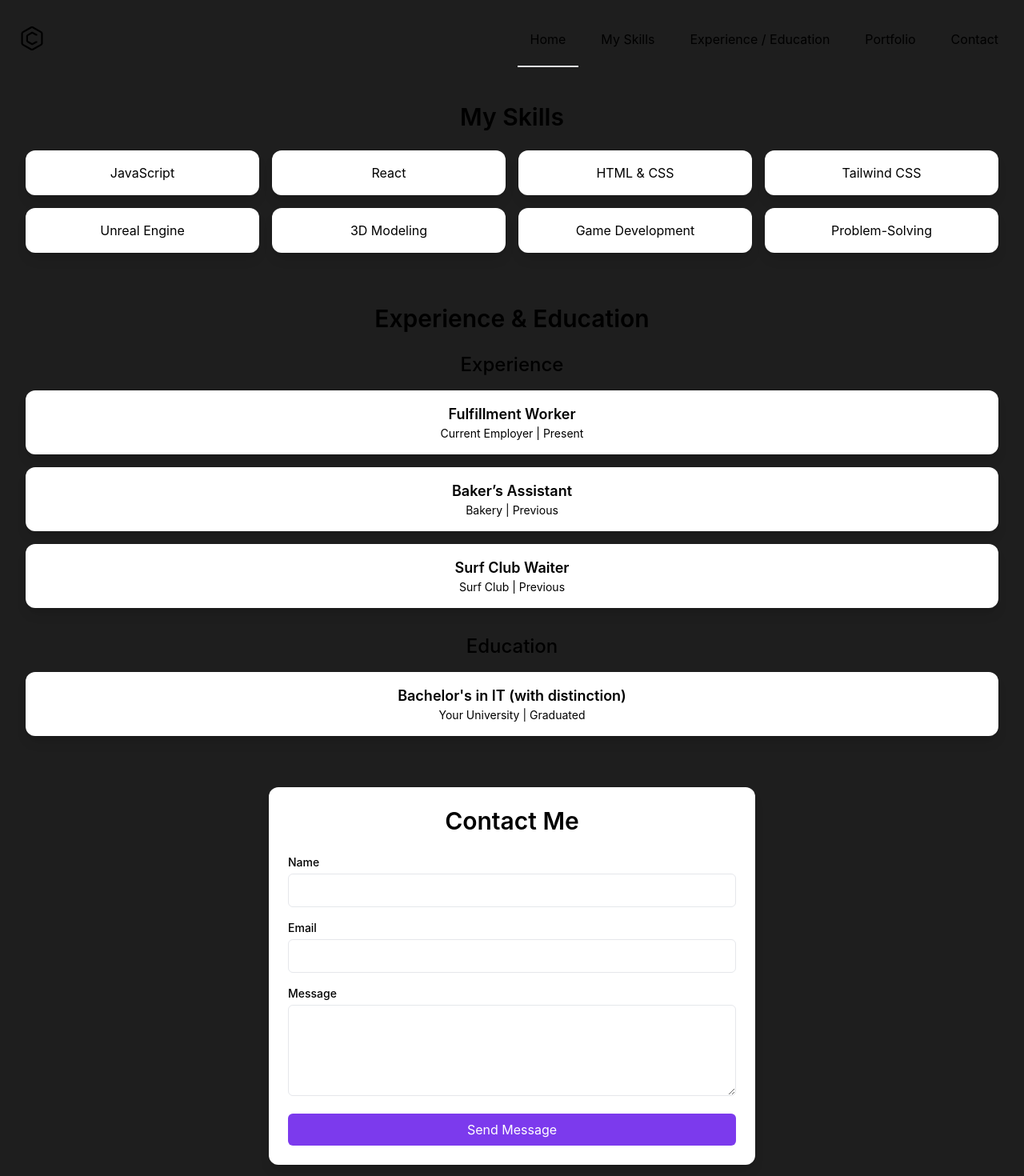
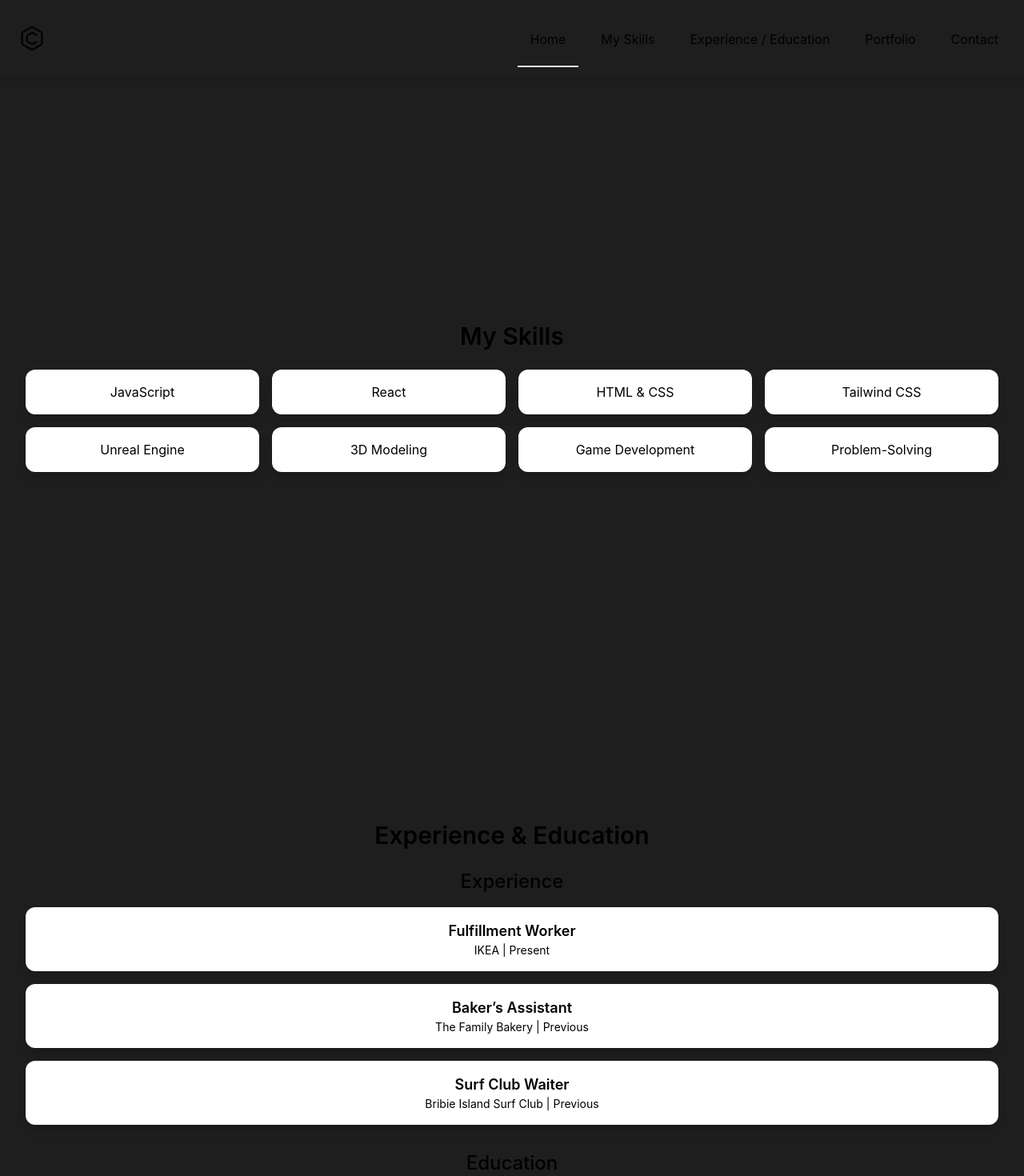
Before and after one commit to Git-DanD/dand-portfolio, a React (Create React App) app: page / in a window 1280 px wide. Shown: the top 1470 px of the page at 80% size. Built offline with nearby package versions, Linux system fonts and the light colour scheme.

Commit message:
added auto scroll on link press & fixes

```diff
--- a/src/Components/Contact.js
+++ b/src/Components/Contact.js
@@ -19,8 +19,11 @@ const Contact = () => {
   };
 
   return (
-    <section id="contact" className="p-8 dark:bg-gray-100 dark:text-gray-800">
-      <div className="container mx-auto flex flex-col items-center justify-center gap-12">
+    <section
+      id="contact"
+      className="p-8 dark:bg-gray-100 dark:text-gray-800 h-screen w-screen"
+    >
+      <div className="container mx-auto flex flex-col items-center justify-center gap-12 h-full">
         {/* Left Side - Contact Form */}
         <div className="w-full md:w-1/2 bg-white shadow-lg p-6 rounded-xl dark:bg-gray-200">
           <h2 className="text-3xl font-semibold dark:text-violet-600 mb-6 text-center">
--- a/src/Components/ExperienceEducation.js
+++ b/src/Components/ExperienceEducation.js
@@ -4,11 +4,19 @@ const ExperienceEducation = () => {
   const experience = [
     {
       role: "Fulfillment Worker",
-      company: "Current Employer",
+      company: "IKEA",
       year: "Present",
     },
-    { role: "Baker’s Assistant", company: "Bakery", year: "Previous" },
-    { role: "Surf Club Waiter", company: "Surf Club", year: "Previous" },
+    {
+      role: "Baker’s Assistant",
+      company: "The Family Bakery",
+      year: "Previous",
+    },
+    {
+      role: "Surf Club Waiter",
+      company: "Bribie Island Surf Club",
+      year: "Previous",
+    },
   ];
 
   const education = [
@@ -22,9 +30,9 @@ const ExperienceEducation = () => {
   return (
     <section
       id="experience-education"
-      className="p-8 dark:bg-gray-100 dark:text-gray-800"
+      className="p-8 dark:bg-gray-100 dark:text-gray-800 h-screen w-screen"
     >
-      <div className="container mx-auto text-center">
+      <div className="container mx-auto text-center h-full flex flex-col justify-center">
         <h2 className="text-3xl font-semibold dark:text-violet-600 mb-6">
           Experience & Education
         </h2>
--- a/src/Components/Header.js
+++ b/src/Components/Header.js
@@ -8,11 +8,11 @@ const Header = () => {
   };
 
   return (
-    <header className="p-4 dark:bg-gray-100 dark:text-gray-800">
+    <header className="sticky top-0 z-50 p-4 dark:bg-gray-100 dark:text-gray-800 shadow-md">
       <div className="container flex justify-between h-16 mx-auto">
         <a
           rel="noopener noreferrer"
-          href="#"
+          href="#home"
           aria-label="Back to homepage"
           className="flex items-center p-2"
         >
@@ -28,24 +28,24 @@ const Header = () => {
         </a>
         <ul className="items-stretch hidden space-x-3 md:flex">
           {[
-            "Home",
-            "My Skills",
-            "Experience / Education",
-            "Portfolio",
-            "Contact",
-          ].map((link) => (
-            <li className="flex" key={link}>
+            { name: "Home", id: "home" },
+            { name: "My Skills", id: "skills" },
+            { name: "Experience / Education", id: "experience-education" },
+            { name: "Portfolio", id: "portfolio" },
+            { name: "Contact", id: "contact" },
+          ].map(({ name, id }) => (
+            <li className="flex" key={name}>
               <a
                 rel="noopener noreferrer"
-                href="#"
-                onClick={() => handleLinkClick(link)}
+                href={`#${id}`}
+                onClick={() => handleLinkClick(name)}
                 className={`flex items-center px-4 -mb-1 border-b-2 transition-all ${
-                  activeLink === link
+                  activeLink === name
                     ? "dark:border-violet-600 dark:text-violet-600"
                     : "border-transparent dark:border-transparent"
                 }`}
               >
-                {link}
+                {name}
               </a>
             </li>
           ))}
--- a/src/Components/Skills.js
+++ b/src/Components/Skills.js
@@ -13,8 +13,11 @@ const Skills = () => {
   ];
 
   return (
-    <section id="skills" className="p-8 dark:bg-gray-100 dark:text-gray-800">
-      <div className="container mx-auto text-center">
+    <section
+      id="skills"
+      className="p-8 dark:bg-gray-100 dark:text-gray-800 h-screen w-screen"
+    >
+      <div className="container mx-auto text-center h-full flex flex-col justify-center">
         <h2 className="text-3xl font-semibold dark:text-violet-600 mb-6">
           My Skills
         </h2>
--- a/src/index.css
+++ b/src/index.css
@@ -17,3 +17,7 @@ code {
   font-family: source-code-pro, Menlo, Monaco, Consolas, "Courier New",
     monospace;
 }
+
+html {
+  scroll-behavior: smooth;
+}
```
